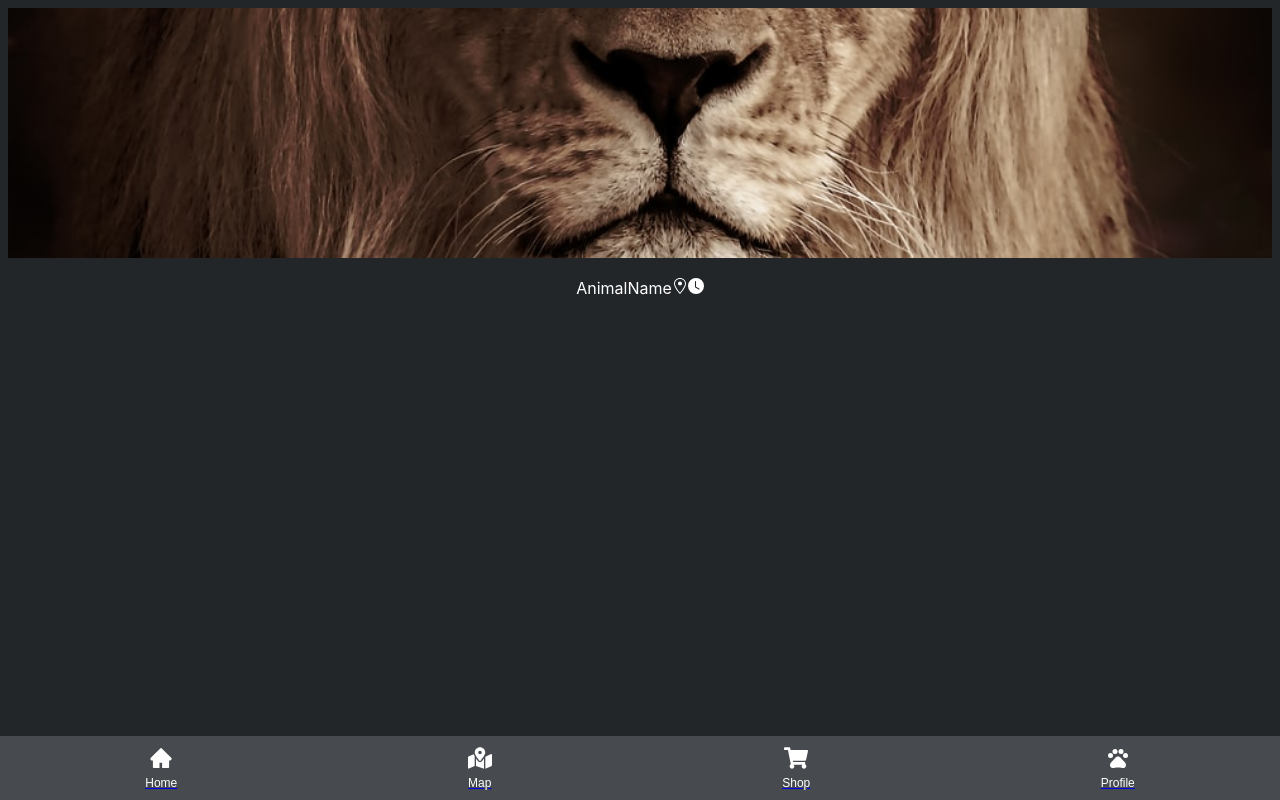
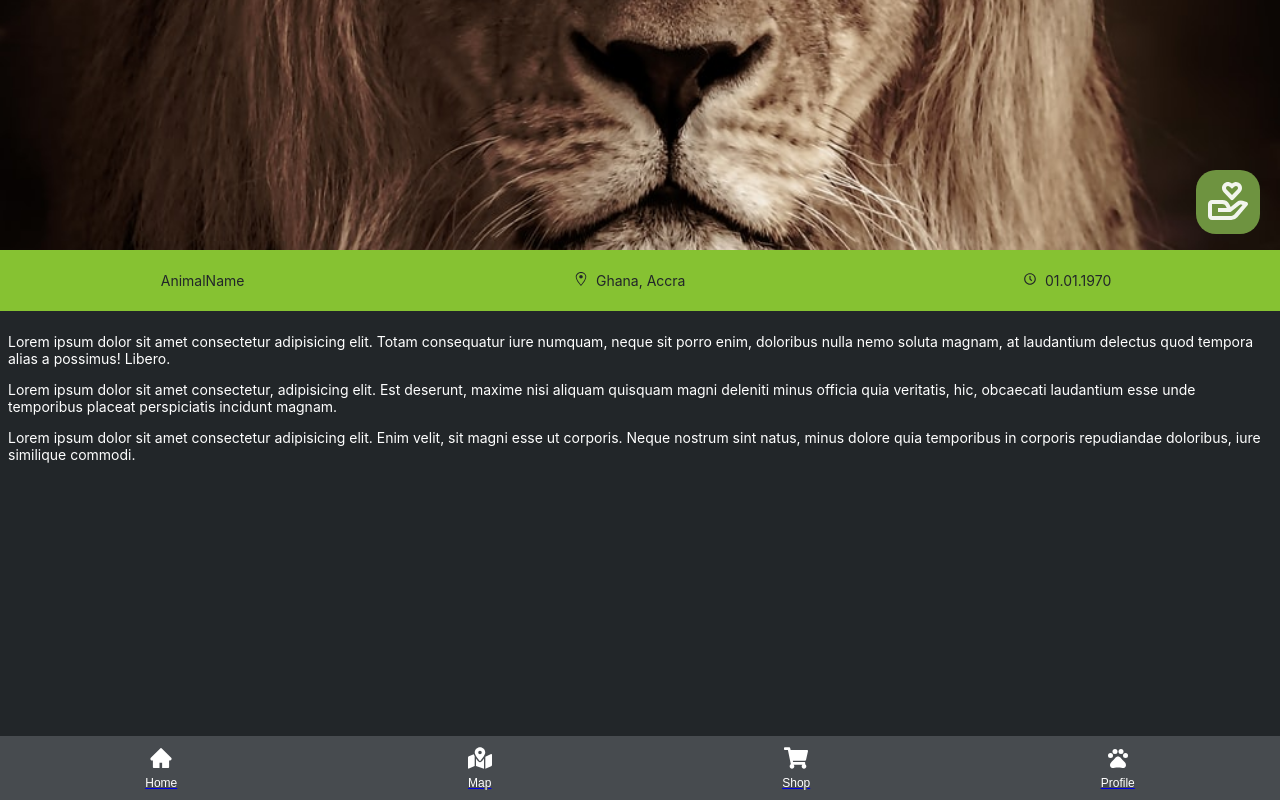
Before and after one commit to freedeebee/zookedexpwa, a React (Create React App) app: page /detail in a window 1280 px wide. Built offline with nearby package versions, Linux system fonts and the light colour scheme.

Commit message:
Detailview finished

```diff
--- a/src/App.tsx
+++ b/src/App.tsx
@@ -2,14 +2,14 @@ import React from 'react';
 import { Route, Routes } from 'react-router-dom';
 import BottomNavigation from './components/BottomNavigation/BottomNavigation';
 import ContentContainer from './components/Containers/ContentContainer';
-import DetailView from './pages/DetailView';
+import DetailPage from './pages/DetailPage/DetailPage';
 
 function App() {
   return (
     <div className="App">
       <Routes>
         <Route path='/' element={<ContentContainer />}>
-          <Route path='detail' element={<DetailView />} />
+          <Route path='detail' element={<DetailPage />} />
         </Route>
       </Routes>
       <BottomNavigation />
--- a/src/assets/styles/globalStyles.ts
+++ b/src/assets/styles/globalStyles.ts
@@ -7,6 +7,7 @@ export const GlobalStyle = createGlobalStyle`
 
     body {
         margin: 0;
+        font-size: 14px;
         font-family: -apple-system, BlinkMacSystemFont, 'Segoe UI', 'Roboto', 'Oxygen',
             'Ubuntu', 'Cantarell', 'Fira Sans', 'Droid Sans', 'Helvetica Neue',
             sans-serif;
--- a/src/components/Containers/ContentContainer.tsx
+++ b/src/components/Containers/ContentContainer.tsx
@@ -3,7 +3,6 @@ import styled from "styled-components";
 
 export const StyledContentContainer = styled.div`
     height: calc(100vh - 64px);
-    padding: 8px;
 `
 
 function ContentContainer() {
--- /dev/null
+++ b/src/components/DetailView/DonateButton.tsx
@@ -0,0 +1,37 @@
+import React from 'react'
+import { BiDonateHeart } from 'react-icons/bi'
+import styled from 'styled-components'
+
+const DonateButton = () => {
+
+  return (
+    <Button onClick={()=>console.log("Donated")}/>
+  )
+}
+
+export default DonateButton
+
+
+const Button = styled(BiDonateHeart)`
+    @keyframes flicker {
+        0%  {background-color:${({theme})=> theme.colors.primary};
+        color: white}
+        50% {background-color:white;
+        color: ${({theme})=> theme.colors.primary}}
+        100% {background-color:${({theme})=> theme.colors.primary};
+        color: white}
+    }
+
+    position: absolute;
+    padding: 8px;
+    top:170px;
+    right:20px;
+    height:64px;
+    width:64px;
+    background-color: rgba(0,0,0,0.5);
+    color:${({theme})=> theme.colors.secondary};
+    border-radius: 20px;
+    animation-name: flicker;
+    animation-duration: 3s;
+    animation-iteration-count: infinite;
+`
--- /dev/null
+++ b/src/components/DetailView/InformationContent.tsx
@@ -0,0 +1,39 @@
+import React from 'react'
+import styled from 'styled-components'
+
+const InformationContent = () => {
+  return (
+    <Scroller>
+        <p>Lorem ipsum dolor sit amet consectetur adipisicing elit. Totam consequatur iure numquam, neque sit porro enim, doloribus nulla nemo soluta magnam, at laudantium delectus quod tempora alias a possimus! Libero.</p>
+        <p>Lorem ipsum dolor sit amet consectetur, adipisicing elit. Est deserunt, maxime nisi aliquam quisquam magni deleniti minus officia quia veritatis, hic, obcaecati laudantium esse unde temporibus placeat perspiciatis incidunt magnam.</p>
+        <p>Lorem ipsum dolor sit amet consectetur adipisicing elit. Enim velit, sit magni esse ut corporis. Neque nostrum sint natus, minus dolore quia temporibus in corporis repudiandae doloribus, iure similique commodi.</p>
+    </Scroller>
+  )
+}
+
+export default InformationContent
+
+const Scroller= styled.div`
+overflow-y: scroll;
+height: calc(100% - 250px);
+padding: 8px 8px 64px 8px;
+::-webkit-scrollbar {
+  width: 8px;
+}
+
+/* Track */
+::-webkit-scrollbar-track {
+  border-radius: 10px;
+}
+
+/* Handle */
+::-webkit-scrollbar-thumb {
+  background: ${({theme})=> theme.colors.secondary};
+  border-radius: 10px;
+}
+
+/* Handle on hover */
+::-webkit-scrollbar-thumb:hover {
+  background: ${({theme})=> theme.colors.secondary}
+}
+`
--- a/src/components/DetailView/InformationHeader.tsx
+++ b/src/components/DetailView/InformationHeader.tsx
@@ -1,18 +1,26 @@
 import React from 'react'
 import {GoLocation} from 'react-icons/go'
-import {BsFillClockFill} from 'react-icons/bs'
+import {BiTimeFive} from 'react-icons/bi'
 import styled from 'styled-components'
 
 const InformationHeader = () => {
   return (
     <Container>
-        <div>
+        <Name>
             <p>AnimalName</p>
-        </div>
-        <div>
+        </Name>
+        <IconData>
+          <Icon>
             <GoLocation/>
-            <BsFillClockFill/>
-        </div>
+          </Icon>
+          <p>Ghana, Accra</p>
+        </IconData>
+        <IconData>
+          <Icon>
+            <BiTimeFive/>
+          </Icon>
+          <p>01.01.1970</p>
+        </IconData>
     </Container>
   )
 }
@@ -22,4 +30,24 @@ export default InformationHeader
 const Container = styled.div`
 display: flex;
 align-items: center;
+justify-content: space-around;
+background: ${({theme})=> theme.colors.secondary};
+color: ${({theme})=> theme.colors.black};
 `
+
+const Name = styled.div`
+display: flex;
+align-items: center;
+justify-content: center;
+`
+
+const IconData = styled.div`
+display: flex;
+align-items: center;
+justify-content: space-between;
+margin: 1vh;
+`
+const Icon = styled.div`
+  color: ${({theme})=> theme.colors.black};
+  margin-right: 8px;
+`
--- a/src/components/DetailView/InformationSection.tsx
+++ /dev/null
@@ -1,13 +0,0 @@
-import React from 'react'
-import InformationHeader from './InformationHeader'
-import { InformationSectionContainer } from './styles'
-
-const InformationSection = () => {
-  return (
-    <InformationSectionContainer>
-       <InformationHeader/>
-    </InformationSectionContainer>
-  )
-}
-
-export default InformationSection
--- a/src/components/DetailView/MainImage.tsx
+++ b/src/components/DetailView/MainImage.tsx
@@ -1,10 +1,14 @@
 import React from 'react'
 import katze from "../../assets/images/photo-1614027164847-1b28cfe1df60.jpg"
+import DonateButton from './DonateButton'
 import { AnimalImage } from './styles'
 
 const MainImage = () => {
   return (
-    <AnimalImage src={katze} alt="animal"/>
+    <>
+      <AnimalImage src={katze} alt="animal"/>
+      <DonateButton/>
+    </>
   )
 }
 
--- a/src/components/DetailView/styles.ts
+++ b/src/components/DetailView/styles.ts
@@ -1,9 +1,14 @@
 import styled from "styled-components";
 
 export const AnimalImage = styled.img`
+    position: sticky;
+    top:0;
     object-fit: cover;
     width: 100%;
     height: 250px;
+    margin: 0;
+    padding: 0;
+    display: block;
 `
 
 export const InformationSectionContainer = styled.div`
--- /dev/null
+++ b/src/pages/DetailPage/DetailPage.tsx
@@ -0,0 +1,19 @@
+import React from 'react'
+import DonateButton from '../../components/DetailView/DonateButton'
+import InformationContent from '../../components/DetailView/InformationContent'
+import InformationHeader from '../../components/DetailView/InformationHeader'
+import MainImage from '../../components/DetailView/MainImage'
+
+const DetailView = () => {
+  return (
+    <>
+        <MainImage/>
+        <InformationHeader/>
+        <InformationContent/>
+
+    </>
+
+  )
+}
+
+export default DetailView
--- a/src/pages/DetailView.tsx
+++ /dev/null
@@ -1,15 +0,0 @@
-import React from 'react'
-import InformationSection from '../components/DetailView/InformationSection'
-import MainImage from '../components/DetailView/MainImage'
-
-const DetailView = () => {
-  return (
-    <>
-        <MainImage/>
-        <InformationSection/>
-    </>
-
-  )
-}
-
-export default DetailView
```
